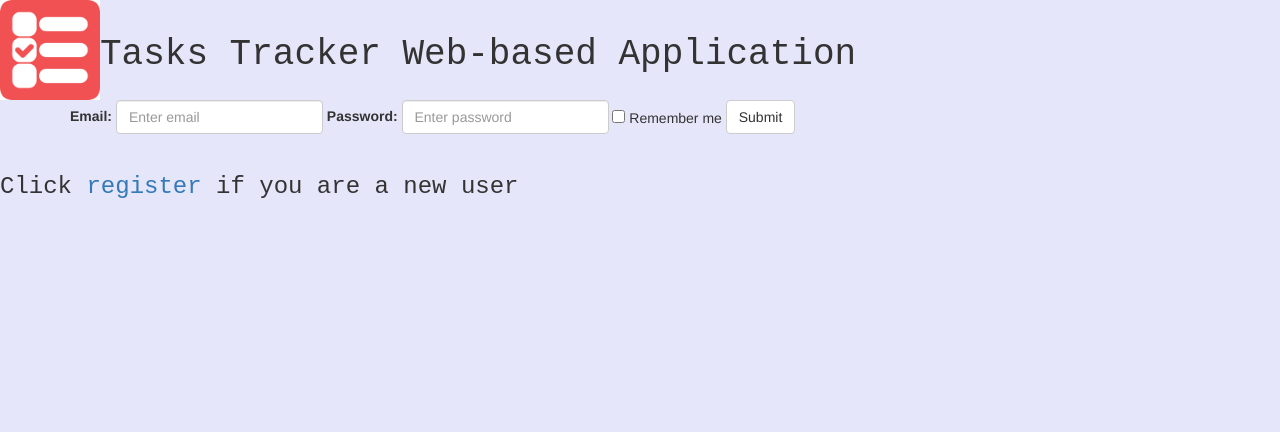
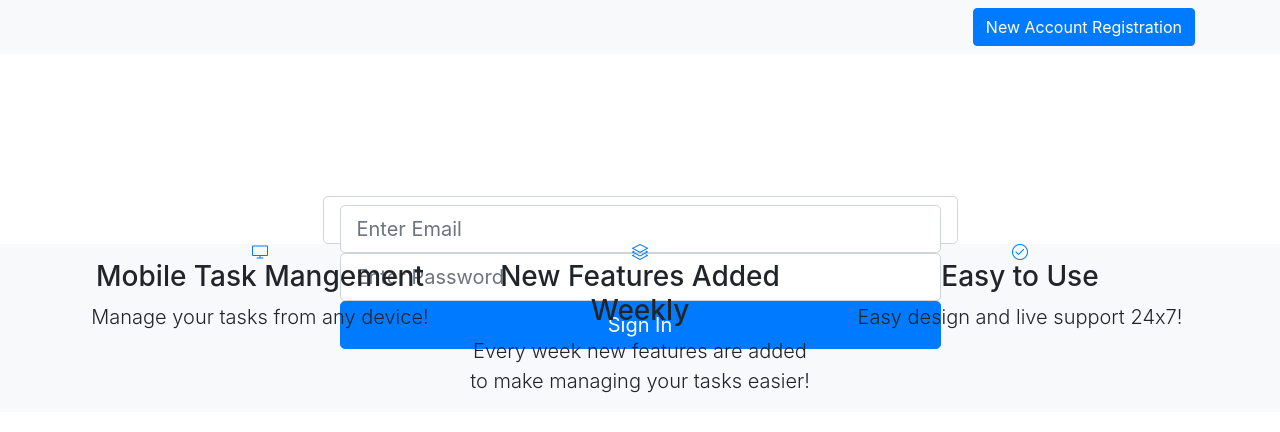
Before and after one commit to rn286/tasksapp, a PHP site: page /index.php in a window 1280 px wide. Shown: the top 432 px of the page. Run offline with PHP 8.4, Linux system fonts and the light colour scheme; some libraries are stand-ins or nearby versions.

Commit message:
Bootstap for home page - final

```diff
--- a/pages/homepage.php
+++ b/pages/homepage.php
@@ -1,70 +1,101 @@
 <!DOCTYPE html>
 <html lang="en">
-<head>
-  <title>NJIT IS601 Final Project</title>
-  <meta charset="utf-8">
-  <meta name="viewport" content="width=device-width, initial-scale=1">
-  <link rel="stylesheet" href="https://maxcdn.bootstrapcdn.com/bootstrap/3.3.7/css/bootstrap.min.css">
-  <script src="https://ajax.googleapis.com/ajax/libs/jquery/3.2.1/jquery.min.js"></script>
-  <script src="https://maxcdn.bootstrapcdn.com/bootstrap/3.3.7/js/bootstrap.min.js"></script>
-</head>
-<style>
-    body {
-          background-color: #E6E6FA
-    }
 
-	h1 {
-		font-family: "Courier New", Courier, monospace;
-    }
+  <head>
 
-	h2 {
-		font-family: "Courier New", Courier, monospace;
-	}
+    <meta charset="utf-8">
+    <meta name="viewport" content="width=device-width, initial-scale=1, shrink-to-fit=no">
+    <meta name="description" content="">
+    <meta name="author" content="">
 
-	h3 {
-		font-family: "Courier New", Courier, monospace;
-	}
+    <title>NJIT IS601 Final Project</title>
 
-</style>
+    <!-- Bootstrap core CSS -->
+    <link href="pages/vendor/bootstrap/css/bootstrap.min.css" rel="stylesheet">
 
-<body>
-<table>
-<tr class="box">
-    <td>
-		<img src="pages/todo-list.png" height="100" width="100"/>
-	</td>
-    <td>
-		<h1>
-    <?php
+    <!-- Custom fonts for this template -->
+    <link href="pages/vendor/font-awesome/css/font-awesome.min.css" rel="stylesheet" type="text/css">
+    <link href="pages/vendor/simple-line-icons/css/simple-line-icons.css" rel="stylesheet" type="text/css">
+    <link href="https://fonts.googleapis.com/css?family=Lato:300,400,700,300italic,400italic,700italic" rel="stylesheet" type="text/css">
 
-    //coming from homepagecontroller;
-    echo $data['site_name'];
+    <!-- Custom styles for this template -->
+    <link href="pages/css/landing-page.min.css" rel="stylesheet">
 
-    ?> </h1>
-	</td>
-</tr>
-</table>
-<div class="container">
+  </head>
 
-  <form class="form-inline" action="index.php?page=accounts&action=login" method="POST">
-    <div class="form-group">
-      <label for="email">Email:</label>
-      <input type="email" class="form-control" id="email" placeholder="Enter email" name="email">
+  <body>
+
+    <!-- Navigation -->
+    <nav class="navbar navbar-light bg-light static-top">
+      <div class="container">
+        <a class="navbar-brand" href="#"></a>
+        <a class="btn btn-primary" href="index.php?page=accounts&action=register">New Account Registration</a>
+      </div>
+    </nav>
+
+    <!-- Masthead -->
+    <header class="masthead text-white text-center">
+      <div class="overlay"></div>
+      <div class="container">
+        <div class="row">
+          <div class="col-xl-9 mx-auto">
+            <h1 class="mb-5">Tasks Tracker Web-based Application</h1>
+			<h2> Sign In Page </h2>
+          </div>
+          <div class="col-md-10 col-lg-8 col-xl-7 mx-auto">
+
+<form action="index.php?page=accounts&action=login" method="POST">
+	<div class="form-control form-control-lg">
+        <input type="email" class="form-control form-control-lg" placeholder="Enter Email" name="email" required>
+        <input type="password" class="form-control form-control-lg" placeholder="Enter Password" name="password" required>
+        <button type="submit" class="btn btn-block btn-lg btn-primary">Sign In</button>
     </div>
-    <div class="form-group">
-      <label for="pwd">Password:</label>
-      <input type="password" class="form-control" id="pwd" placeholder="Enter password" name="pwd">
-    </div>
-    <div class="checkbox">
-      <label><input type="checkbox" name="remember"> Remember me</label>
-    </div>
-    <button type="submit" class="btn btn-default">Submit</button>
-  </form>
-</div>
 
-<br>
-<h3>Click <a href="index.php?page=accounts&action=register">register</a> if you are a new user</h3>
+</form>
 
-</body>
+    </header>
+
+    <!-- Icons Grid -->
+    <section class="features-icons bg-light text-center">
+      <div class="container">
+        <div class="row">
+          <div class="col-lg-4">
+            <div class="features-icons-item mx-auto mb-5 mb-lg-0 mb-lg-3">
+              <div class="features-icons-icon d-flex">
+                <i class="icon-screen-desktop m-auto text-primary"></i>
+              </div>
+              <h3>Mobile Task Mangement</h3>
+              <p class="lead mb-0">Manage your tasks from any device!</p>
+            </div>
+          </div>
+          <div class="col-lg-4">
+            <div class="features-icons-item mx-auto mb-5 mb-lg-0 mb-lg-3">
+              <div class="features-icons-icon d-flex">
+                <i class="icon-layers m-auto text-primary"></i>
+              </div>
+              <h3>New Features Added Weekly</h3>
+              <p class="lead mb-0">Every week new features are added to make managing your tasks easier!</p>
+            </div>
+          </div>
+          <div class="col-lg-4">
+            <div class="features-icons-item mx-auto mb-0 mb-lg-3">
+              <div class="features-icons-icon d-flex">
+                <i class="icon-check m-auto text-primary"></i>
+              </div>
+              <h3>Easy to Use</h3>
+              <p class="lead mb-0">Easy design and live support 24x7!</p>
+            </div>
+          </div>
+        </div>
+      </div>
+    </section>
+
+
+
+    <!-- Bootstrap core JavaScript -->
+    <script src="pages/vendor/jquery/jquery.min.js"></script>
+    <script src="pages/vendor/bootstrap/js/bootstrap.bundle.min.js"></script>
+
+  </body>
 
 </html>
```
